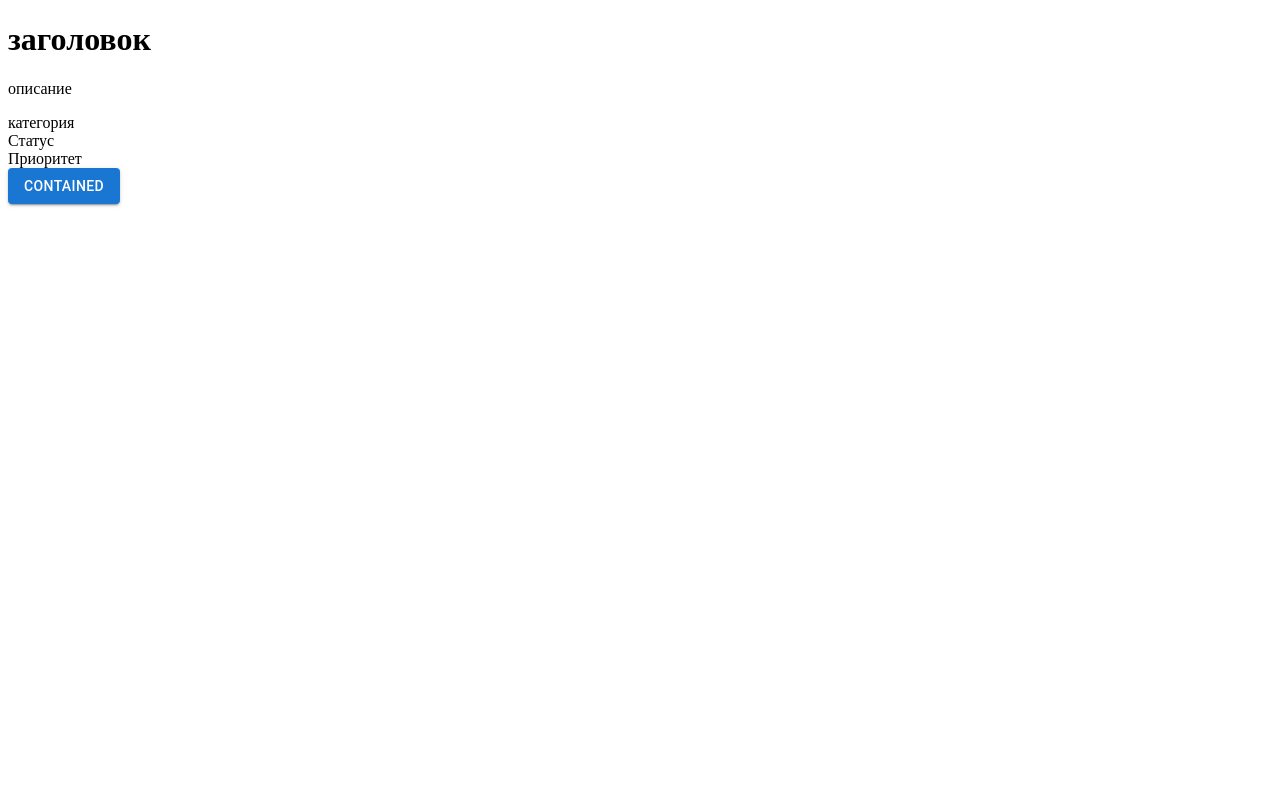
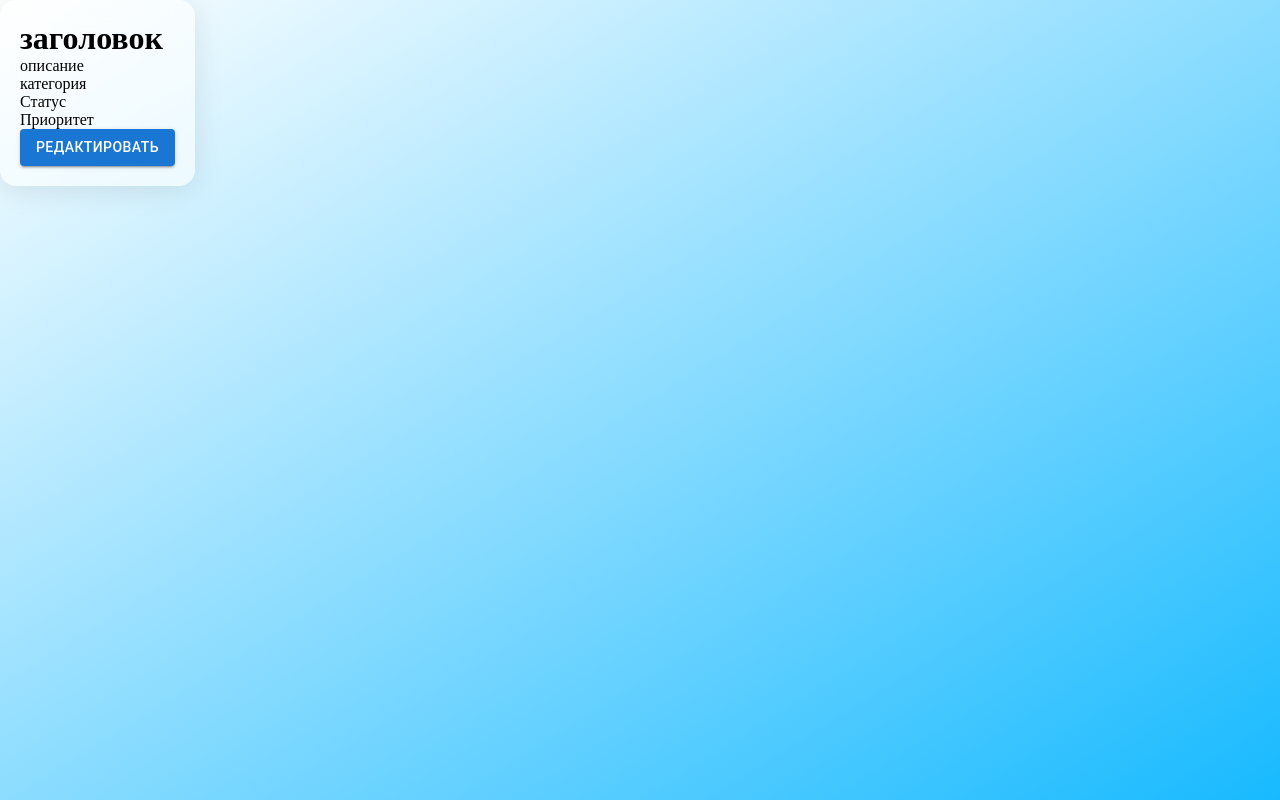
Before and after one commit to Giovaaanniii/Task-Manager-T1, a React (Vite) app: page / in a window 1280 px wide. Built offline with nearby package versions, Linux system fonts and the light colour scheme.

Commit message:
add some styles

```diff
--- a/src/App.css
+++ b/src/App.css
@@ -0,0 +1,5 @@
+.project-wrapper{
+  background: linear-gradient(to bottom right, white, rgba(1, 179, 255, 0.911));
+
+    height: 100vh   ;
+}
--- a/src/App.tsx
+++ b/src/App.tsx
@@ -5,9 +5,9 @@ function App() {
 
 
   return (
-    <>
+    <div className='project-wrapper'>
      <TaskList/>
-    </>
+    </div>
   )
 }
 
--- a/src/components/TaskList/TaskItem/TaskItem.module.css
+++ b/src/components/TaskList/TaskItem/TaskItem.module.css
@@ -0,0 +1,8 @@
+.wrapper {
+    padding: 20px;
+    background: rgba(255, 255, 255, 0.56);
+    border-radius: 16px;
+    box-shadow: 0 4px 30px rgba(0, 0, 0, 0.1);
+    backdrop-filter: blur(20px);
+    -webkit-backdrop-filter: blur(20px);
+}
--- a/src/components/TaskList/TaskItem/TaskItem.tsx
+++ b/src/components/TaskList/TaskItem/TaskItem.tsx
@@ -1,8 +1,12 @@
-import Button from "@mui/material/Button"
+import Button from "@mui/material/Button";
+import s from "./TaskItem.module.css";
 
 export const TaskItem = () => {
-    return(
-        <>
+  return (
+    <div className={s.wrapper}>
+      <div>
+
+      </div>
       <h1>заголовок</h1>
       <p>описание</p>
       <div>
@@ -10,7 +14,7 @@ export const TaskItem = () => {
         <div>Статус</div>
         <div>Приоритет</div>
       </div>
-        <Button variant="contained">Contained</Button>
-        </>
-    )
-}
+      <Button variant="contained">редактировать</Button>
+    </div>
+  );
+};
--- a/src/components/TaskList/TaskList.module.css
+++ b/src/components/TaskList/TaskList.module.css
@@ -0,0 +1,4 @@
+.list{
+    display: flex;
+    flex-wrap: wrap;
+}
--- a/src/components/TaskList/TaskList.tsx
+++ b/src/components/TaskList/TaskList.tsx
@@ -1,9 +1,10 @@
 import { TaskItem } from "./TaskItem/TaskItem"
+import s from "./TaskList.module.css";
 
 export const TaskList = ()=>{
     return(
-        <>
+        <div className={s.list}>
       <TaskItem/>
-        </>
+        </div>
     )
 }
--- a/src/index.css
+++ b/src/index.css
@@ -0,0 +1,4 @@
+*{
+    margin: 0;
+    padding: 0;
+}
```
Lines whose indentation alone changed are shown as unchanged.
